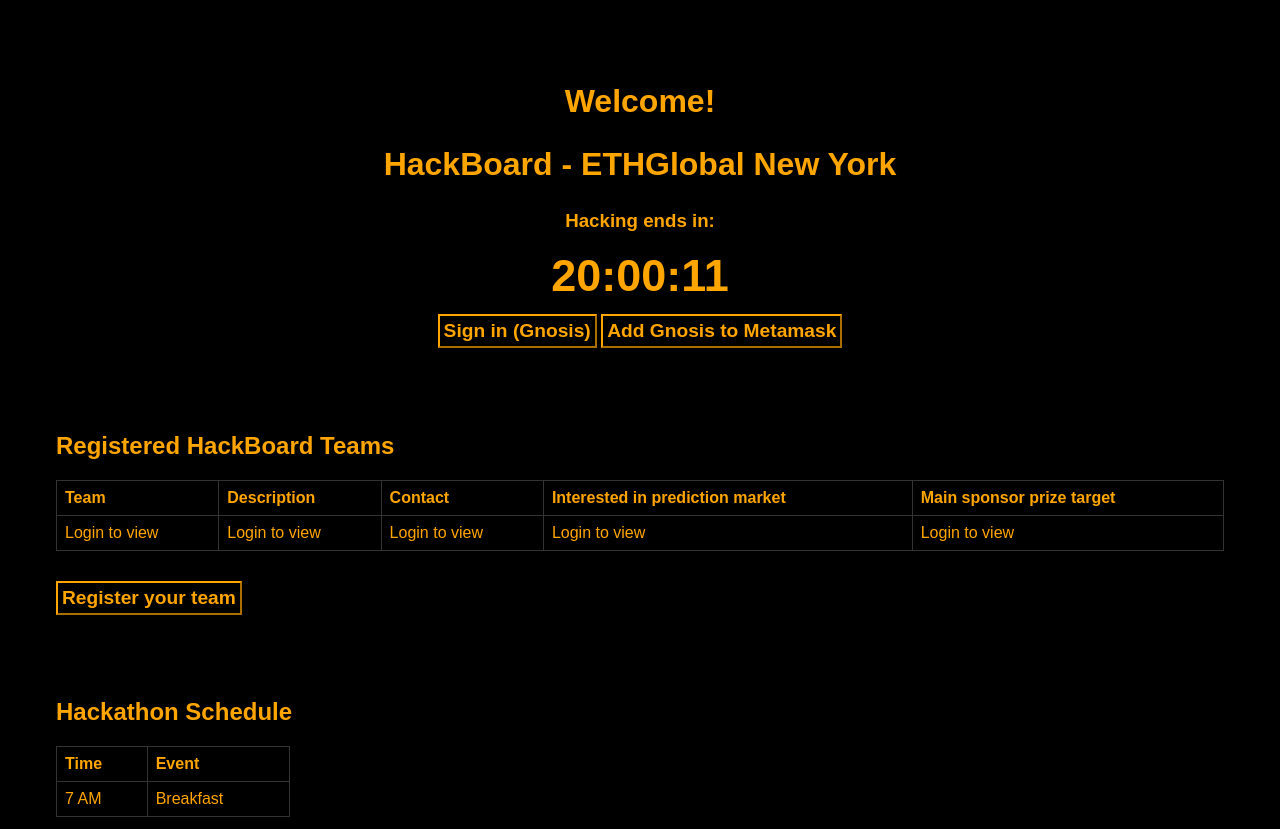
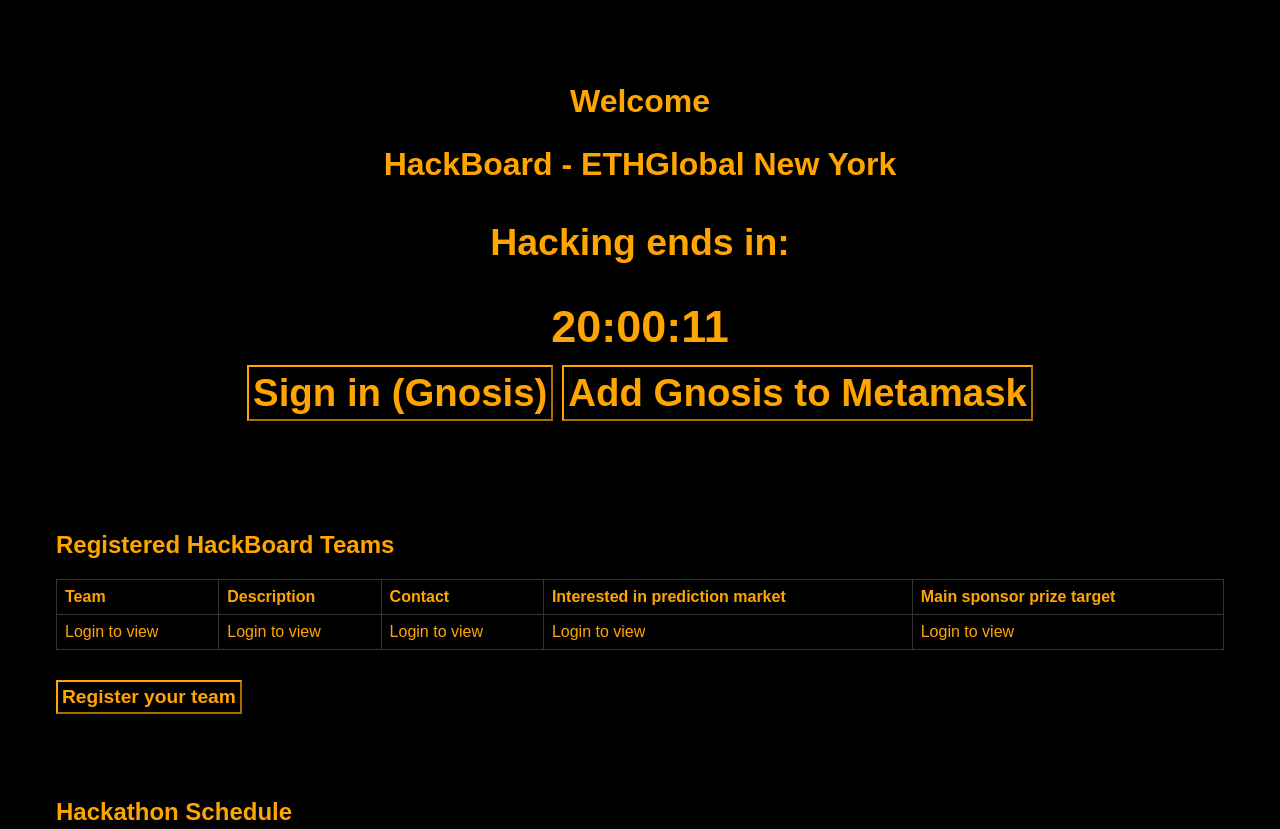
Before and after one commit to antron3000/Hack-The-Hackathon, a plain HTML site: page index.html in a window 1280 px wide. Shown: the top 829 px of the page. Drawn offline with nearby package versions, Linux system fonts and the light colour scheme.

Commit message:
Sep 23, 2023, 8:59 AM

```diff
--- a/index.html
+++ b/index.html
@@ -14,7 +14,7 @@
 
     <!-- Countdown Timer -->
     <section class="countdown">
-        <h1 style="font-size: xx-large;">Welcome!</h1>
+        <h1 style="font-size: xx-large;">Welcome <a><!</h1>
         <h1 style="font-size: xx-large;">HackBoard - ETHGlobal New York</h1>
 
         <h3>Hacking ends in:</h3>
```
